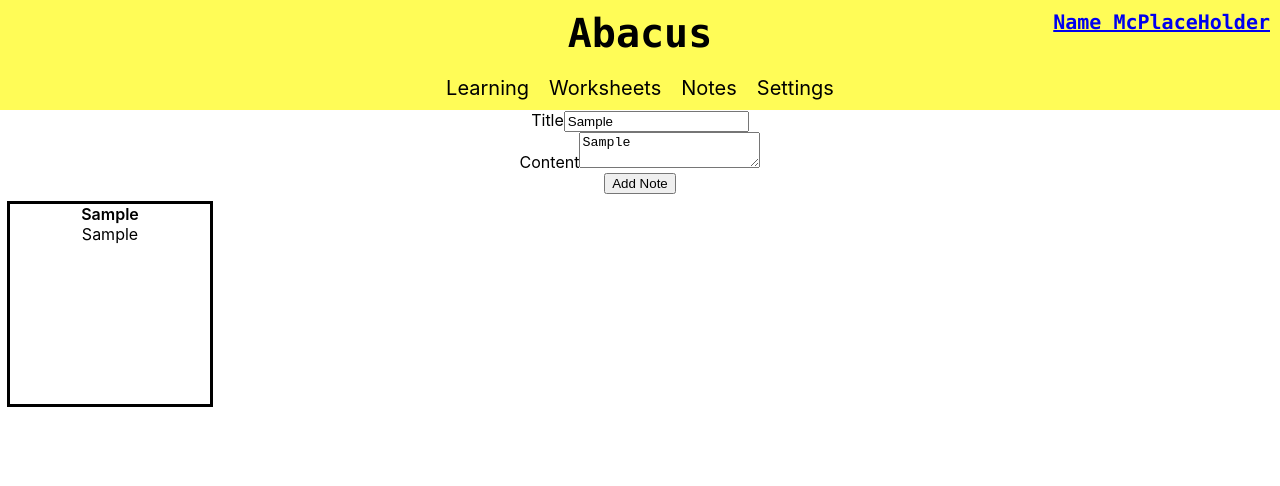
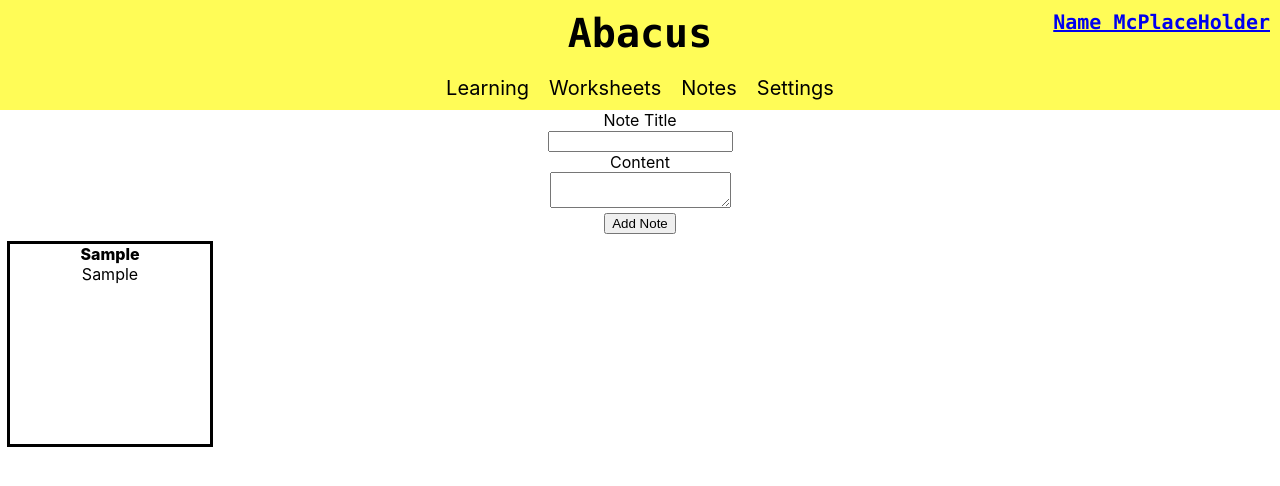
Before and after one commit to ndw001/abacus, a React (Create React App) app in the folder abacus/: page /notes in a window 1280 px wide. Both pictures are taken after typing "Sample", "Sample" into the empty fields and a click on the button "Add Note". Shown: the top 486 px of the page. Built offline with nearby package versions, Linux system fonts and the light colour scheme.

Commit message:
notes add as intended (clear on submit and display correctly)

```diff
--- a/abacus/src/components/Note.css
+++ b/abacus/src/components/Note.css
@@ -6,5 +6,5 @@
 }
 
 .NoteTitle {
-  font-weight: 600;
+  font-weight: 800;
 }
--- a/abacus/src/components/Notes.js
+++ b/abacus/src/components/Notes.js
@@ -7,17 +7,10 @@ function Notes() {
 
   const changeNote = () => {
     console.log("PRE ADD ", allNotes);
-    let titleInputValue =
-      document.getElementById("TitleInputValue")?.value || "";
-    let contentInputValue =
-      document.getElementById("ContentInputValue")?.value || "";
-    const newNote = { title: titleInputValue, content: contentInputValue };
-    setCurrentNote(newNote);
+    const newNote = { title: currentNote.title, content: currentNote.content };
     allNotes.push(newNote);
     setAllNotes(allNotes);
-    // TODO: CLEAR NOTES on Submit
-    titleInputValue = "";
-    contentInputValue = "";
+    setCurrentNote({ title: "", content: "" });
 
     console.log("POST ADD ", allNotes);
   };
@@ -25,12 +18,24 @@ function Notes() {
   return (
     <div className="NotesPage">
       <div className="TitleInputSection">
-        Title
-        <input id="TitleInputValue" />
+        <div className="NotesSectionLabel">Note Title</div>
+        <input
+          id="TitleInputValue"
+          value={currentNote.title}
+          onChange={(e) => {
+            setCurrentNote({ ...currentNote, title: e.target.value });
+          }}
+        />
       </div>
       <div className="ContentInputSection">
-        Content
-        <textarea id="ContentInputValue" />
+        <div className="NotesSectionLabel">Content</div>
+        <textarea
+          id="ContentInputValue"
+          value={currentNote.content}
+          onChange={(e) => {
+            setCurrentNote({ ...currentNote, content: e.target.value });
+          }}
+        />
       </div>
       <button onClick={changeNote}>Add Note</button>
       {allNotes.map((note) => {
```
